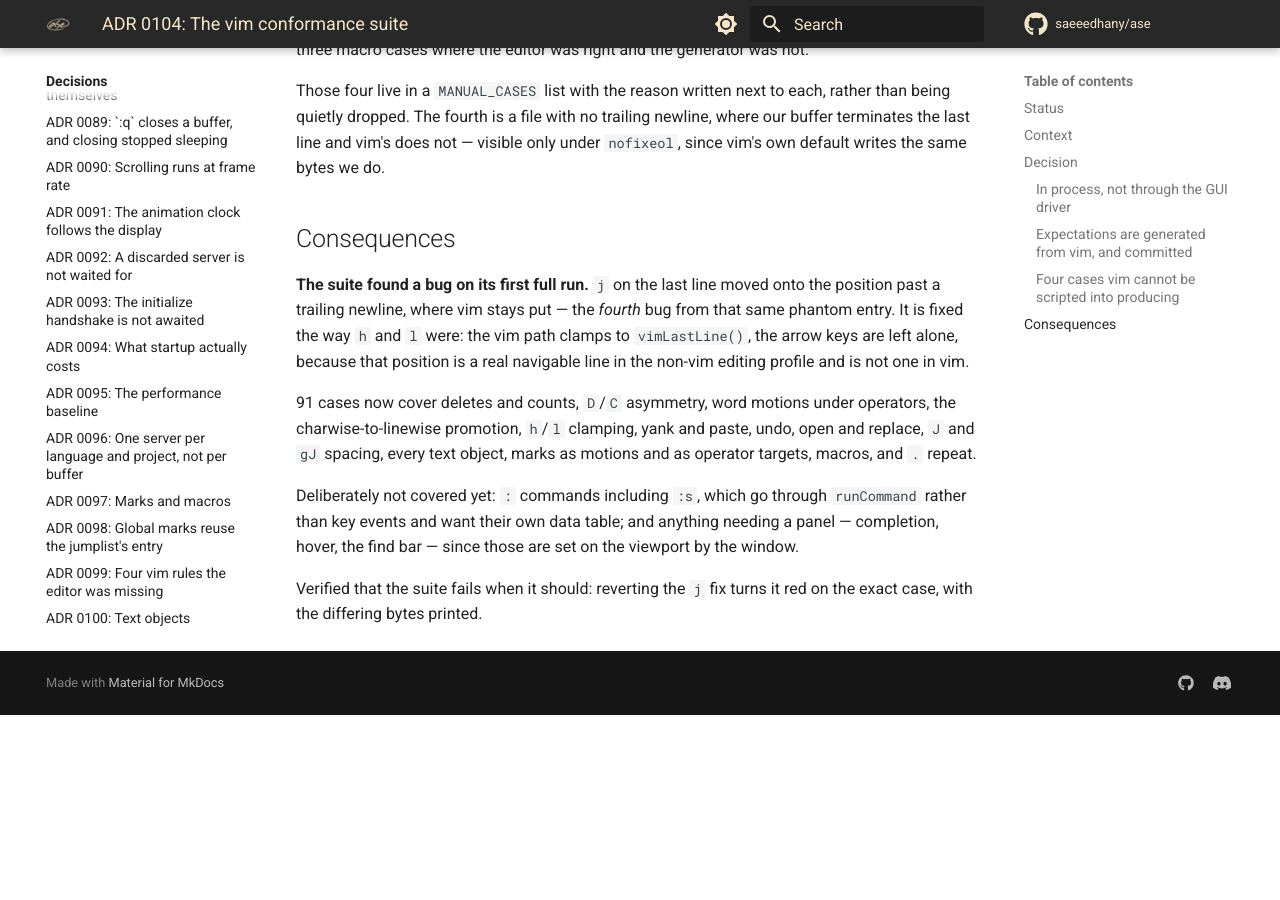
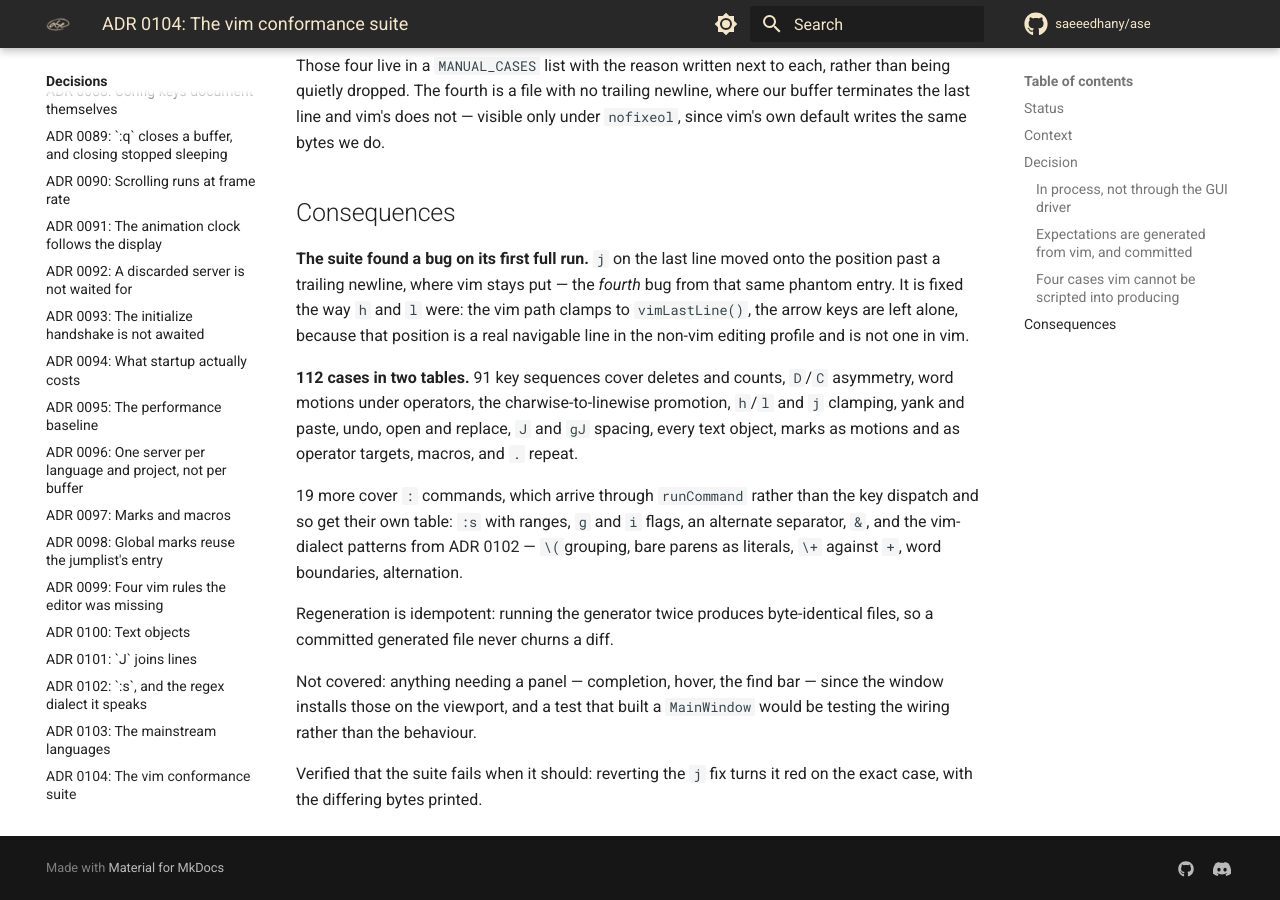
Before and after one commit to saeeedhany/ase, an MkDocs documentation site: the page built from docs/adr/0104-the-vim-conformance-suite.md, in a window 1280 px wide and 900 px high, scrolled down 1432 px. Built offline with MkDocs 1.6.1 and Material for MkDocs 9.7.7, drawn with Linux system fonts in a browser that asks for light colours; comment, search, counter and statistics services are not loaded; before the commit the page ends 2147 px from its top, so only the background shows below that; some of the changed text lies outside the part shown.

Commit message:
Cover : commands in the conformance suite
The suite landed covering key sequences only, and named the gap: `:`
commands arrive through runCommand rather than the key dispatch, so they
were untested — including the whole of :s, which had 19 vim comparisons
behind it and none of them kept.

They get their own table, derived the same way. The cases pin down the
part most likely to drift: ranges (%, N,M, 2,$, .,+1), the g and i
flags, an alternate separator, &, and the vim-dialect patterns — \(
grouping with backreferences, bare parens as literals, \+ against +,
word boundaries, alternation. Those are the translation from vim's magic
level to PCRE, which is invisible until it is wrong.

112 cases now, 24ms. Regeneration is idempotent: running the generator
twice produces byte-identical files, so a committed generated file never
churns a diff.

Also verified the build refactor from the previous commit holds up
outside an incremental build: a clean configure and build produces zero
warnings and 10/10 suites; ASE_BUILD_TESTS=OFF builds no test target;
and the headless ASE_BUILD_GUI=OFF build still runs its 9.

```diff
--- a/docs/adr/0104-the-vim-conformance-suite.md
+++ b/docs/adr/0104-the-vim-conformance-suite.md
@@ -76,15 +76,24 @@
 left alone, because that position is a real navigable line in the
 non-vim editing profile and is not one in vim.
 
-91 cases now cover deletes and counts, `D`/`C` asymmetry, word motions
-under operators, the charwise-to-linewise promotion, `h`/`l` clamping,
-yank and paste, undo, open and replace, `J` and `gJ` spacing, every text
-object, marks as motions and as operator targets, macros, and `.` repeat.
+**112 cases in two tables.** 91 key sequences cover deletes and counts,
+`D`/`C` asymmetry, word motions under operators, the charwise-to-linewise
+promotion, `h`/`l` and `j` clamping, yank and paste, undo, open and
+replace, `J` and `gJ` spacing, every text object, marks as motions and as
+operator targets, macros, and `.` repeat.
 
-Deliberately not covered yet: `:` commands including `:s`, which go
-through `runCommand` rather than key events and want their own data
-table; and anything needing a panel — completion, hover, the find bar —
-since those are set on the viewport by the window.
+19 more cover `:` commands, which arrive through `runCommand` rather than
+the key dispatch and so get their own table: `:s` with ranges, `g` and
+`i` flags, an alternate separator, `&`, and the vim-dialect patterns from
+[ADR 0102](0102-substitute.md) — `\(`grouping, bare parens as literals,
+`\+` against `+`, word boundaries, alternation.
+
+Regeneration is idempotent: running the generator twice produces
+byte-identical files, so a committed generated file never churns a diff.
+
+Not covered: anything needing a panel — completion, hover, the find bar —
+since the window installs those on the viewport, and a test that built a
+`MainWindow` would be testing the wiring rather than the behaviour.
 
 Verified that the suite fails when it should: reverting the `j` fix
 turns it red on the exact case, with the differing bytes printed.
```
Also changed, not shown: other parts of docs/adr/0104-the-vim-conformance-suite.md (+4 -4 lines), 3 other files.
